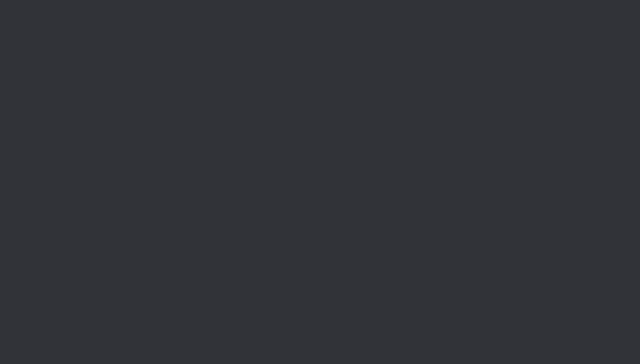
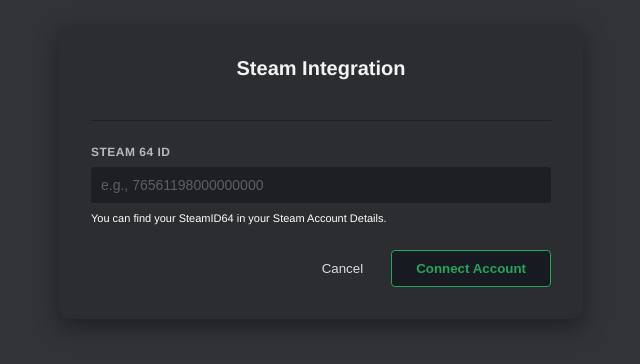
Before and after one commit to Marcsus26/Harmony, a React app in the folder Harmony/frontend/: page /steam-settings in a window 1280 px wide. Before the commit this address had no page. Shown: the part 228-592 px from the top of the page, without its empty margins (319-959 px from the left). Built offline with nearby package versions, Linux system fonts and the light colour scheme; no server answers; the HTML template or start-up script is replaced by a standard one.

Commit message:
added steamID page

```diff
--- a/Harmony/frontend/src/components/App.js
+++ b/Harmony/frontend/src/components/App.js
@@ -7,12 +7,11 @@
 import RightSidebar from "./RightSidebar";
 import UserAccount from "./UserDetails";
 import { BrowserRouter as Router, Routes, Route } from "react-router-dom";
-import UserSettingsPage from "./UserSettingsPage";
+import UserSteamSettingsPage from "./UserSteamSettingsPage";
 import Login from './LoginPage';
 import ProtectedRoute from './ProtectedRoute.jsx';
 import Register from "./Register.js";
 import MyProfile from "./MyProfile.js";
-import axios from 'axios';
 
 function App() {
   const [user, setUser] = useState(null);
@@ -59,7 +58,7 @@
               </div>
             } />
           </Route>
-          <Route path="/account" element={<UserSettingsPage />} />
+          <Route path="/steam-settings" element={<UserSteamSettingsPage />} />
           <Route path="/register" element={<Register />} />
           <Route path="/profile" element={<MyProfile />} />
         </Routes>
--- a/Harmony/frontend/src/components/MyProfile.js
+++ b/Harmony/frontend/src/components/MyProfile.js
@@ -9,8 +9,8 @@
   const [message, setMessage] = useState('');
   const navigate = useNavigate();
 
-  // Load existing data
-useEffect(() => {
+
+  useEffect(() => {
     const fetchProfile = async () => {
       try {
         const res = await api.get('/api/profile/update/');
@@ -30,8 +30,8 @@
     try {
       await api.patch('/api/profile/update/', profile);
 
-      setMessage("Profile updated successfully! ✨");
-      setTimeout(() => navigate('/'), 1500);
+      setMessage("Profile updated successfully!");
+      setTimeout(() => navigate('/'), 250);
     } catch (err) {
       console.error("Update error:", err);
       setMessage("Failed to update profile.");
--- a/Harmony/frontend/src/components/UserDetails.js
+++ b/Harmony/frontend/src/components/UserDetails.js
@@ -18,6 +18,11 @@
     localStorage.removeItem('refresh_token');
     if (setAuth) setAuth(false);
     navigate('/login');
+  };
+
+  const goToSteam = () => {
+    setShowSettings(false);
+    navigate('/steam-settings');
   };
 
   useEffect(() => {
@@ -41,8 +46,7 @@
         <div className="settings-dropdown">
           <ul>
             <li onClick={goToProfile}>My Profile</li>
-            <li>Steam Integration</li>
-            <li>Privacy Settings</li>
+            <li onClick={goToSteam}>Steam Integration</li>
             <li className="logout" onClick={handleLogout}>Log Out</li>
           </ul>
         </div>
--- a/Harmony/frontend/src/components/UserSettingsPage.js
+++ /dev/null
@@ -1,6 +0,0 @@
-import React, { useState } from 'react';
-import '../../static/css/index.css';
-
-export default function UserSettingsPage() {
-    return (<p>This is user settings</p>);
-}
--- /dev/null
+++ b/Harmony/frontend/src/components/UserSteamSettingsPage.js
@@ -0,0 +1,79 @@
+import React, { useState, useEffect } from 'react';
+import api from '../api';
+import '../../static/css/Profile.css'; // Reusing your profile styles
+import { useNavigate } from 'react-router-dom';
+
+function SteamIntegration() {
+  const [steamId, setSteamId] = useState('');
+  const [message, setMessage] = useState('');
+  const [isError, setIsError] = useState(false);
+  const navigate = useNavigate();
+
+  useEffect(() => {
+    const fetchSteamData = async () => {
+      try {
+        const res = await api.get('/api/auth/me/');
+        setSteamId(res.data.steam_id || '');
+      } catch (err) {
+        console.error("Error fetching Steam ID", err);
+      }
+    };
+    fetchSteamData();
+  }, []);
+
+  const handleUpdate = async (e) => {
+    e.preventDefault();
+    setIsError(false);
+    try {
+      // We only send the steam_id field
+      await api.patch('/api/auth/me/', { steam_id: steamId });
+      setMessage("Steam ID linked successfully!");
+      setTimeout(() => navigate('/'), 1500);
+    } catch (err) {
+      setIsError(true);
+      setMessage("Failed to update Steam ID.");
+    }
+  };
+
+  return (
+    <div className="profile-page-container">
+      <div className="profile-card">
+        <div className="profile-header">
+          <h2>Steam Integration</h2>
+        </div>
+
+        {message && (
+          <div className={isError ? "status-msg error" : "status-msg"}>
+            {message}
+          </div>
+        )}
+
+        <form onSubmit={handleUpdate}>
+          <div className="input-group">
+            <label>STEAM 64 ID</label>
+            <input
+              type="text"
+              value={steamId}
+              onChange={(e) => setSteamId(e.target.value)}
+              placeholder="e.g., 76561198000000000"
+            />
+            <p className="input-help">
+              You can find your SteamID64 in your Steam Account Details.
+            </p>
+          </div>
+
+          <div className="button-group">
+            <button type="button" className="cancel-btn" onClick={() => navigate('/')}>
+              Cancel
+            </button>
+            <button type="submit" className="save-btn steam-btn">
+              Connect Account
+            </button>
+          </div>
+        </form>
+      </div>
+    </div>
+  );
+}
+
+export default SteamIntegration;
--- a/Harmony/frontend/static/css/Profile.css
+++ b/Harmony/frontend/static/css/Profile.css
@@ -152,3 +152,27 @@
   font-size: 14px;
   border: 1px solid rgba(35, 165, 90, 0.3);
 }
+
+.steam-btn {
+  background-color: #171a21 !important; /* Steam Dark */
+  border: 1px solid #23a55a !important; /* Steam Green border */
+  color: #23a55a !important;
+}
+
+.steam-btn:hover {
+  background-color: #23a55a !important;
+  color: white !important;
+}
+
+.input-help {
+  font-size: 11px;
+  color: #ffffff;
+  margin-top: 8px;
+  line-height: 1.4;
+}
+
+.status-msg.error {
+  color: #f23f43;
+  background-color: rgba(242, 63, 67, 0.1);
+  border-color: rgba(242, 63, 67, 0.3);
+}
```
Also changed, not shown: Harmony/frontend/static/frontend/main.js, 2 other files (tests, documents, lock files or other folders).
